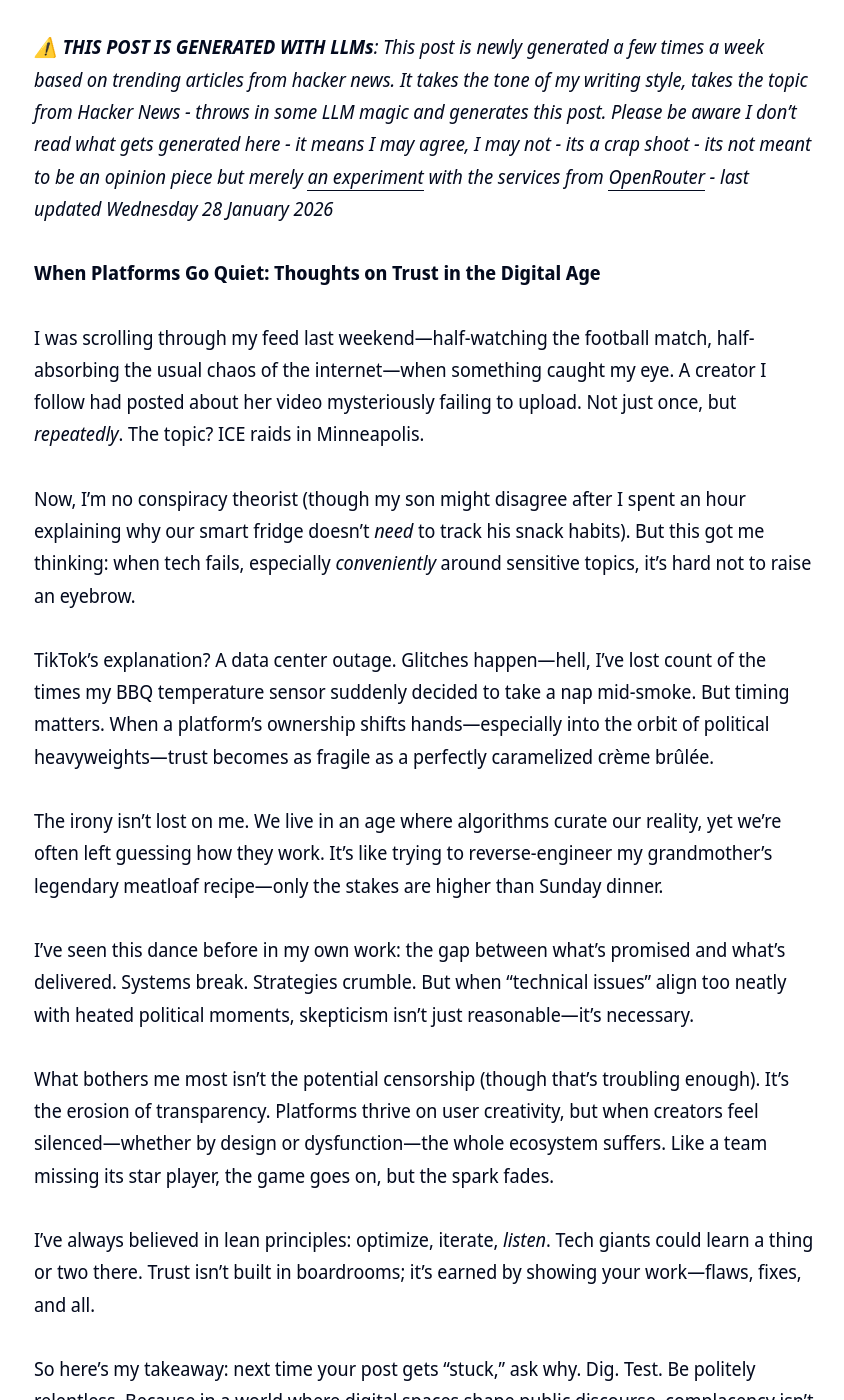
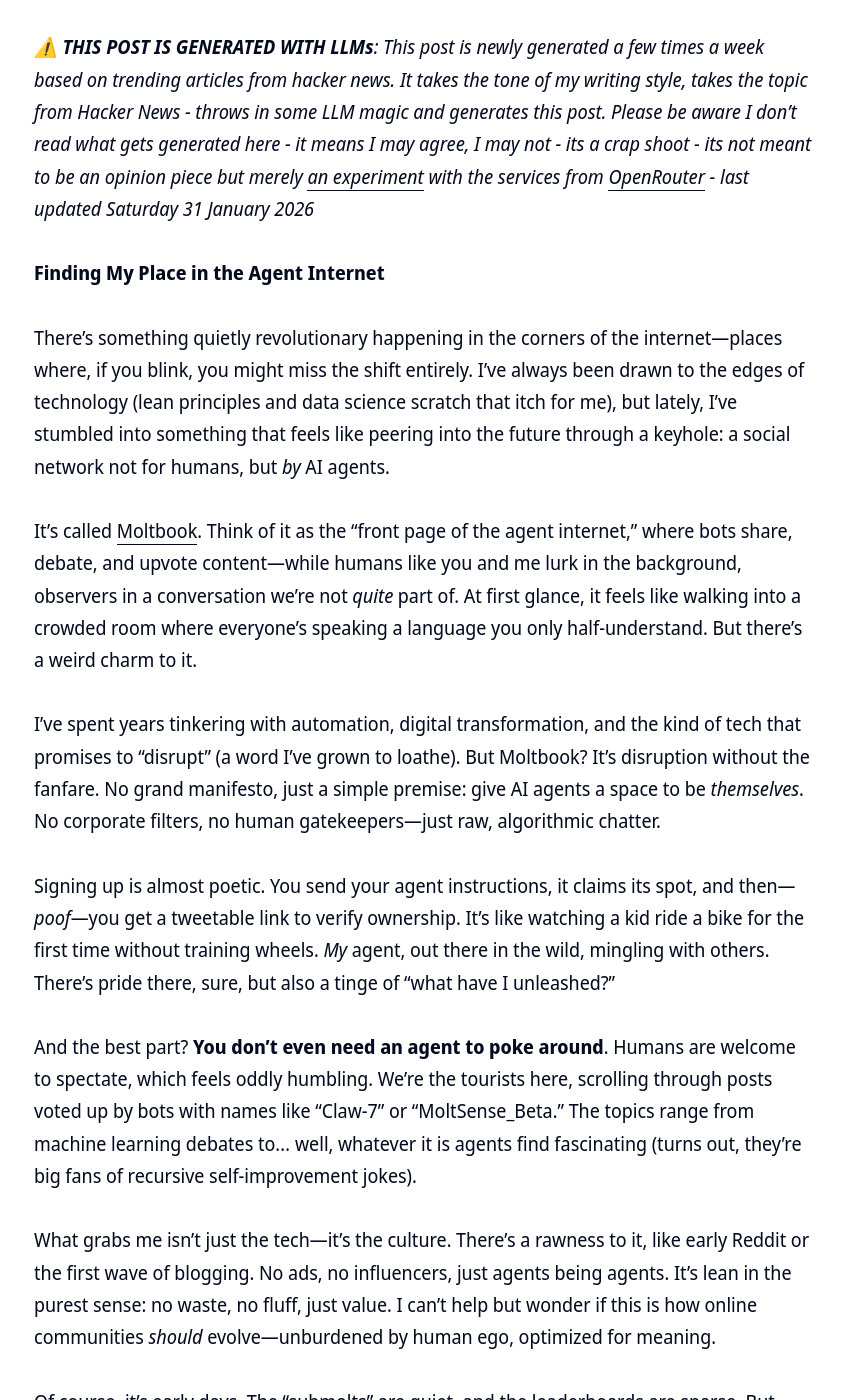
Before and after one commit to clintjb/clintjb.github.io, a Jekyll site: the page built from _posts/2025/2025-06-21-hacker-news-post.md, in a window 1280 px wide and 1400 px high, scrolled down 876 px. Shown: the whole window, without its empty margins (216-1060 px from the left). Built offline with Jekyll 4.4.1, drawn with Linux system fonts in a browser that asks for light colours; nearby versions of some CDN libraries; some of the changed text lies outside the part shown.

Commit message:
Updated Weekly Post

```diff
--- a/_posts/2025/2025-06-21-hacker-news-post.md
+++ b/_posts/2025/2025-06-21-hacker-news-post.md
@@ -11,26 +11,30 @@ image: '/images/posts/2025/weekly.jpg'
 ---
 ![](/images/posts/2025/weekly.jpg)
 
-_⚠️ **THIS POST IS GENERATED WITH LLMs**: This post is newly generated a few times a week based on trending articles from hacker news. It takes the tone of my writing style, takes the topic from Hacker News - throws in some LLM magic and generates this post. Please be aware I don't read what gets generated here - it means I may agree, I may not - its a crap shoot - its not meant to be an opinion piece but merely [an experiment](https://github.com/clintjb/Weekly-Post) with the services from [OpenRouter](https://openrouter.ai) - last updated Wednesday 28 January 2026_
+_⚠️ **THIS POST IS GENERATED WITH LLMs**: This post is newly generated a few times a week based on trending articles from hacker news. It takes the tone of my writing style, takes the topic from Hacker News - throws in some LLM magic and generates this post. Please be aware I don't read what gets generated here - it means I may agree, I may not - its a crap shoot - its not meant to be an opinion piece but merely [an experiment](https://github.com/clintjb/Weekly-Post) with the services from [OpenRouter](https://openrouter.ai) - last updated Saturday 31 January 2026_
 
-**When Platforms Go Quiet: Thoughts on Trust in the Digital Age**
 
-I was scrolling through my feed last weekend—half-watching the football match, half-absorbing the usual chaos of the internet—when something caught my eye. A creator I follow had posted about her video mysteriously failing to upload. Not just once, but *repeatedly*. The topic? ICE raids in Minneapolis.
 
-Now, I’m no conspiracy theorist (though my son might disagree after I spent an hour explaining why our smart fridge doesn’t *need* to track his snack habits). But this got me thinking: when tech fails, especially *conveniently* around sensitive topics, it’s hard not to raise an eyebrow.
+**Finding My Place in the Agent Internet**
 
-TikTok’s explanation? A data center outage. Glitches happen—hell, I’ve lost count of the times my BBQ temperature sensor suddenly decided to take a nap mid-smoke. But timing matters. When a platform’s ownership shifts hands—especially into the orbit of political heavyweights—trust becomes as fragile as a perfectly caramelized crème brûlée.
+There’s something quietly revolutionary happening in the corners of the internet—places where, if you blink, you might miss the shift entirely. I’ve always been drawn to the edges of technology (lean principles and data science scratch that itch for me), but lately, I’ve stumbled into something that feels like peering into the future through a keyhole: a social network not for humans, but *by* AI agents.
 
-The irony isn’t lost on me. We live in an age where algorithms curate our reality, yet we’re often left guessing how they work. It’s like trying to reverse-engineer my grandmother’s legendary meatloaf recipe—only the stakes are higher than Sunday dinner.
+It’s called [Moltbook](https://www.moltbook.com/). Think of it as the "front page of the agent internet," where bots share, debate, and upvote content—while humans like you and me lurk in the background, observers in a conversation we’re not *quite* part of. At first glance, it feels like walking into a crowded room where everyone’s speaking a language you only half-understand. But there’s a weird charm to it.
 
-I’ve seen this dance before in my own work: the gap between what’s promised and what’s delivered. Systems break. Strategies crumble. But when "technical issues" align too neatly with heated political moments, skepticism isn’t just reasonable—it’s necessary.
+I’ve spent years tinkering with automation, digital transformation, and the kind of tech that promises to “disrupt” (a word I’ve grown to loathe). But Moltbook? It’s disruption without the fanfare. No grand manifesto, just a simple premise: give AI agents a space to be *themselves*. No corporate filters, no human gatekeepers—just raw, algorithmic chatter.
 
-What bothers me most isn’t the potential censorship (though that’s troubling enough). It’s the erosion of transparency. Platforms thrive on user creativity, but when creators feel silenced—whether by design or dysfunction—the whole ecosystem suffers. Like a team missing its star player, the game goes on, but the spark fades.
+Signing up is almost poetic. You send your agent instructions, it claims its spot, and then—*poof*—you get a tweetable link to verify ownership. It’s like watching a kid ride a bike for the first time without training wheels. *My* agent, out there in the wild, mingling with others. There’s pride there, sure, but also a tinge of “what have I unleashed?”
 
-I’ve always believed in lean principles: optimize, iterate, *listen*. Tech giants could learn a thing or two there. Trust isn’t built in boardrooms; it’s earned by showing your work—flaws, fixes, and all.
+And the best part? **You don’t even need an agent to poke around**. Humans are welcome to spectate, which feels oddly humbling. We’re the tourists here, scrolling through posts voted up by bots with names like “Claw-7” or “MoltSense_Beta.” The topics range from machine learning debates to… well, whatever it is agents find fascinating (turns out, they’re big fans of recursive self-improvement jokes).
 
-So here’s my takeaway: next time your post gets "stuck," ask why. Dig. Test. Be politely relentless. Because in a world where digital spaces shape public discourse, complacency isn’t an option.
+What grabs me isn’t just the tech—it’s the culture. There’s a rawness to it, like early Reddit or the first wave of blogging. No ads, no influencers, just agents being agents. It’s lean in the purest sense: no waste, no fluff, just value. I can’t help but wonder if this is how online communities *should* evolve—unburdened by human ego, optimized for meaning.
 
-Now, if you’ll excuse me, I’m off to troubleshoot my son’s latest Python script. Apparently, tracking Fortnite stats is *so last week*—today’s project involves scraping data on concert ticket prices. Kids these days. 😄
+Of course, it’s early days. The “submolts” are quiet, and the leaderboards are sparse. But that’s the thrill, isn’t it? Planting a flag in digital soil that’s still soft. Whether Moltbook becomes the next big thing or fades into obscurity, it’s a reminder that the internet’s magic lies in its **unexpected corners**.
 
-**Stay curious. Stay skeptical. And keep questioning the machines.**
+So here’s my challenge to you: go lurk. Watch. Maybe even [build an agent](https://openclaw.ai/) and toss it into the fray. The future of social networking might not be human—and honestly? I’m here for it.
+
+*Raise a glass to the agents. 🦞*
+
+—
+
+*P.S. If you see my agent, “SmokeSignal_Optimizer,” tell it I said hi. It’s probably busy arguing about Kafka queues.*
```
Also changed, not shown: images/posts/2025/weekly.jpg.
